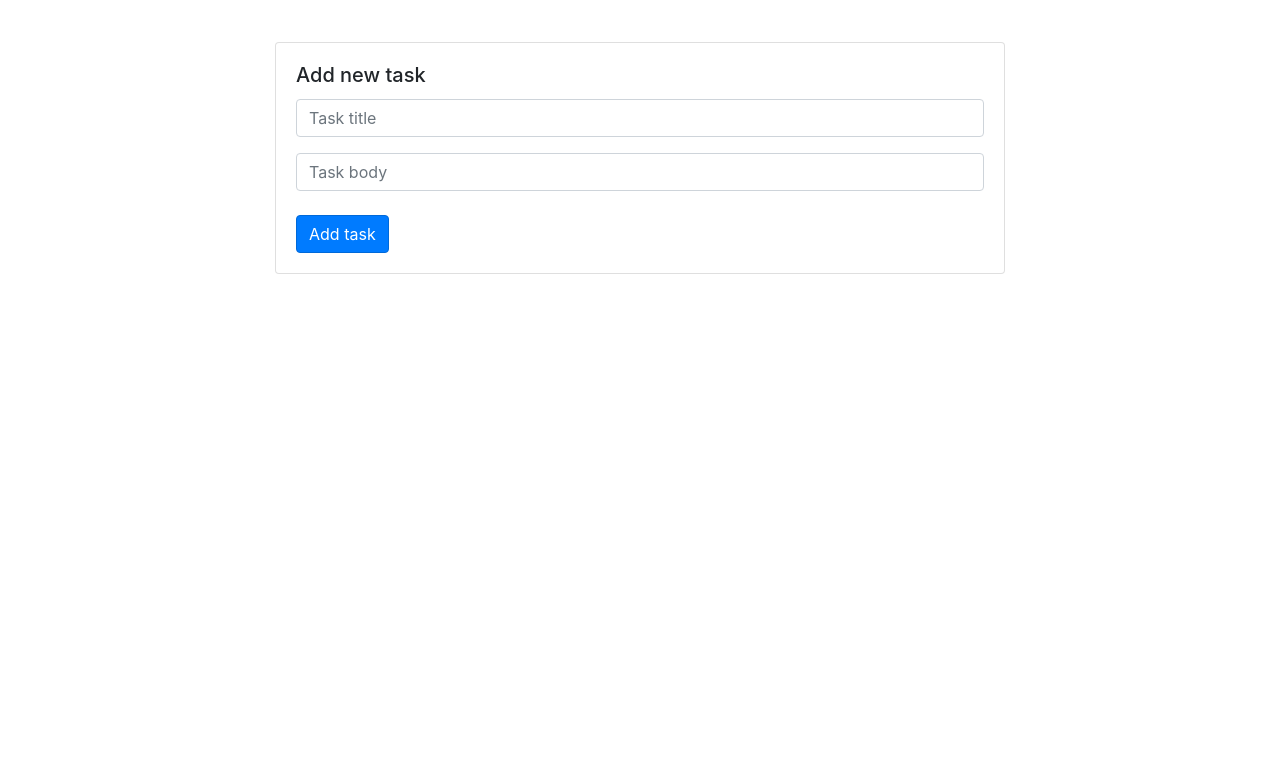
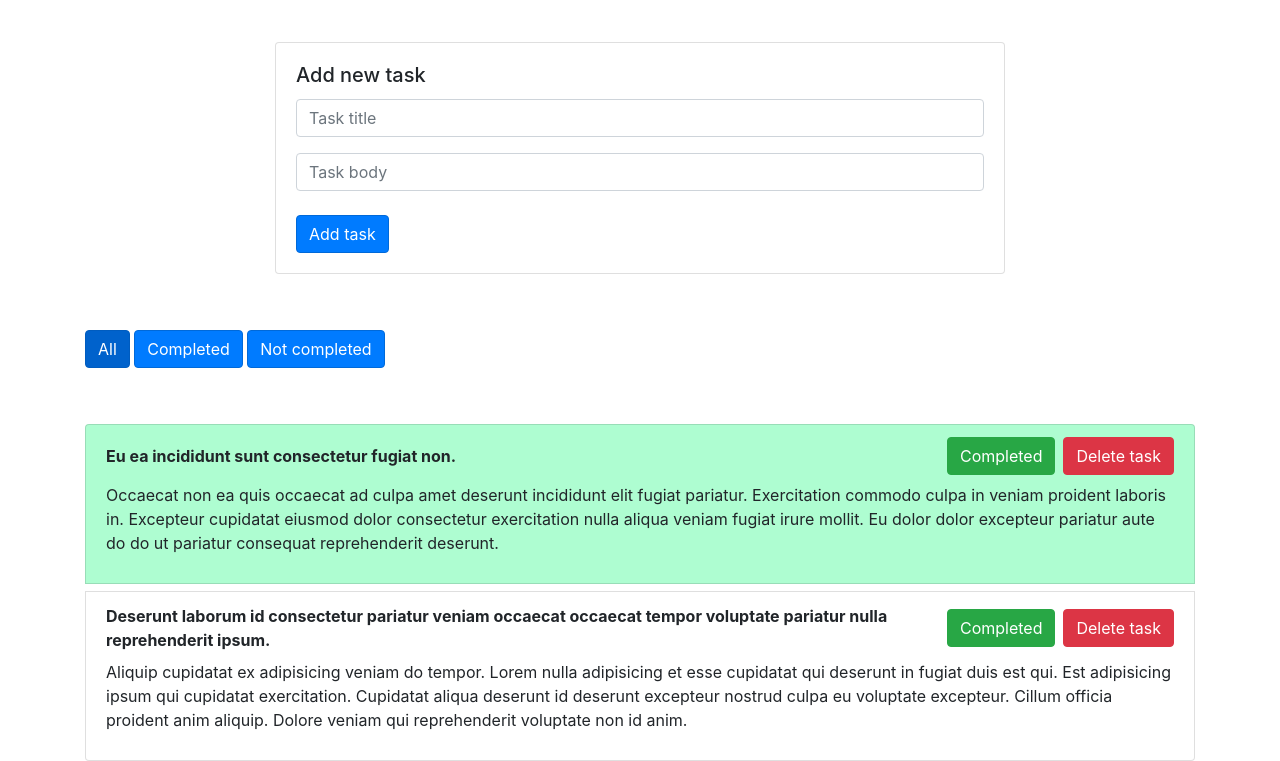
Before and after one commit to Bend29/lessons, a plain HTML site: page todoList/index.html in a window 1280 px wide. Shown: the part 62-823 px from the top of the page. Before the commit the page ends 800 px from the top, so only its background shows below. Drawn offline with nearby package versions, Linux system fonts and the light colour scheme.

Commit message:
Добавлены фильтры и кнопка Завершена

```diff
--- a/todoList/index.html
+++ b/todoList/index.html
@@ -1,16 +1,16 @@
 <!DOCTYPE html>
 <html lang="en">
 <head>
-    <meta charset="UTF-8" />
-    <meta name="viewport" content="width=device-width, initial-scale=1.0" />
-    <meta http-equiv="X-UA-Compatible" content="ie=edge" />
+    <meta charset="UTF-8"/>
+    <meta name="viewport" content="width=device-width, initial-scale=1.0"/>
+    <meta http-equiv="X-UA-Compatible" content="ie=edge"/>
     <link
             rel="stylesheet"
             href="https://stackpath.bootstrapcdn.com/bootstrap/4.3.1/css/bootstrap.min.css"
             integrity="sha384-ggOyR0iXCbMQv3Xipma34MD+dH/1fQ784/j6cY/iJTQUOhcWr7x9JvoRxT2MZw1T"
             crossorigin="anonymous"
     />
-    <link rel="stylesheet" href="styles.css" />
+    <link rel="stylesheet" href="styles.css"/>
     <title>To Do List</title>
 </head>
 <body>
@@ -52,8 +52,16 @@
                         </form>
                     </div>
                 </div>
+                <div class="mt-2 js-text-message text-danger"></div>
             </div>
         </div>
+    </div>
+</div>
+<div class="container mt-5">
+    <div class="filter-nav js-filters-nav">
+        <button class="btn btn-primary active js-filter-btn" data-filter="all">All</button>
+        <button class="btn btn-primary js-filter-btn" data-filter="is-completed">Completed</button>
+        <button class="btn btn-primary js-filter-btn" data-filter="not-completed">Not completed</button>
     </div>
 </div>
 <div class="tasks-list-section mt-5">
--- a/todoList/styles.css
+++ b/todoList/styles.css
@@ -71,3 +71,10 @@ body {
   border-color: var(--input-focus-border-color);
   box-shadow: var(--input-focus-box-shadow);
 }
+
+.item-list {
+    transition: background-color .3s;
+}
+.item-list.completed {
+    background-color: #aefdd1;
+}
--- a/todoList/todoList.js
+++ b/todoList/todoList.js
@@ -1,9 +1,27 @@
-const tasks = [];
+const tasks = [
+    {
+        _id: '5d2ca9e2e03d40b326596aa7',
+        completed: true,
+        body:
+            'Occaecat non ea quis occaecat ad culpa amet deserunt incididunt elit fugiat pariatur. Exercitation commodo culpa in veniam proident laboris in. Excepteur cupidatat eiusmod dolor consectetur exercitation nulla aliqua veniam fugiat irure mollit. Eu dolor dolor excepteur pariatur aute do do ut pariatur consequat reprehenderit deserunt.\r\n',
+        title: 'Eu ea incididunt sunt consectetur fugiat non.',
+    },
+    {
+        _id: '5d2ca9e29c8a94095c1288e0',
+        completed: false,
+        body:
+            'Aliquip cupidatat ex adipisicing veniam do tempor. Lorem nulla adipisicing et esse cupidatat qui deserunt in fugiat duis est qui. Est adipisicing ipsum qui cupidatat exercitation. Cupidatat aliqua deserunt id deserunt excepteur nostrud culpa eu voluptate excepteur. Cillum officia proident anim aliquip. Dolore veniam qui reprehenderit voluptate non id anim.\r\n',
+        title:
+            'Deserunt laborum id consectetur pariatur veniam occaecat occaecat tempor voluptate pariatur nulla reprehenderit ipsum.',
+    },
+];
 
 (function (arrOfTasks) {
+
     const objOfTask = arrOfTasks.reduce((acc, task) => {
         acc[task._id] = task;
         return acc;
+
     }, {});
 
     // цвета для тем
@@ -76,20 +94,24 @@ const tasks = [];
 
     let lastSelectedTheme = localStorage.getItem('app_theme') || 'default';
     setTheme(lastSelectedTheme);
+
     //elements UI
     const listContainer = document.querySelector('.tasks-list-section .list-group');
-
     const form = document.forms['addTask'];
     const inputTitle = form.elements['title'];
     const inputBody = form.elements['body'];
     const themeSelect = document.getElementById('themeSelect');
+    const filters = document.querySelector('.js-filters-nav');
+    const filterBtn = filters.querySelectorAll('.js-filter-btn');
 
     renderAllTasks(objOfTask);
 
     //events
     form.addEventListener('submit', onFormSubmitHandler);
     listContainer.addEventListener('click', onDeleteHandler);
+    listContainer.addEventListener('click', onCompletedHandler);
     themeSelect.addEventListener('change', onThemeSelectHandler);
+    filters.addEventListener('click', filterTasksHandler);
 
     function renderAllTasks(tasksList) {
         if (!tasksList) {
@@ -102,34 +124,57 @@ const tasks = [];
         Object.values(tasksList).forEach(task => {
             const li = listItemTemplate(task);
             fragment.appendChild(li);
+            if (task.completed === true) {
+                li.classList.add('completed');
+                checkTaskOfCompleted(li.dataset.taskId, li);
+            }
         });
 
         listContainer.appendChild(fragment);
-
+        filterTasks();
+        setMessage();
     }
 
-    function listItemTemplate({_id, title, body} = {}) {
+    function listItemTemplate({_id, title, body, completed} = {}) {
         const li = document.createElement('li');
         li.classList.add(
+            'item-list',
+            'js-item-list',
             'list-group-item',
-            'd-flex',
             'align-items-center',
             'flex-wrap',
             'mt-2'
         );
 
         li.setAttribute('data-task-id', _id);
+        if (completed === true) {
+            setAttributeCompleted(li, 'is-completed');
+        } else {
+            setAttributeCompleted(li, 'not-completed');
+        }
+
+
         const span = document.createElement('span');
         span.textContent = title;
         span.style.fontWeight = 'bold';
+        span.style.width = '75%';
 
         const button = document.createElement('button');
         button.textContent = 'Delete task';
         button.classList.add(
             'btn',
             'btn-danger',
+            'js-delete-btn'
+        );
+
+        const checkButton = document.createElement('button');
+        checkButton.textContent = 'Сompleted';
+        checkButton.classList.add(
+            'btn',
             'ml-auto',
-            'delete-btn'
+            'btn-success',
+            'mr-2',
+            'js-completed-btn'
         );
 
         const article = document.createElement('p');
@@ -138,9 +183,12 @@ const tasks = [];
             'mt-2',
             'w-100'
         );
+
         li.appendChild(span);
+        li.appendChild(checkButton);
         li.appendChild(button);
         li.appendChild(article);
+        setMessage();
 
         return li;
     }
@@ -157,7 +205,10 @@ const tasks = [];
         const task = createNewTask(titleValue, bodyValue);
         const listItem = listItemTemplate(task);
         listContainer.insertAdjacentElement('afterbegin', listItem);
+        setMessage();
         form.reset();
+        filterTasks();
+
     }
 
     function createNewTask(title, body) {
@@ -168,6 +219,7 @@ const tasks = [];
             _id: `task-${Math.random()}`
         };
         objOfTask[newTask._id] = newTask;
+
         return {...newTask};
     }
 
@@ -176,16 +228,18 @@ const tasks = [];
         const isConfirm = confirm(`Удалить задачу ${title}?`);
         if (!isConfirm) return isConfirm;
         delete objOfTask[id];
+
         return isConfirm;
     }
 
     function deleteTaskFromHtml(confirmed, el) {
         if (!confirmed) return;
         el.remove();
+        setMessage();
     }
 
     function onDeleteHandler({target}) {
-        if (target.classList.contains('delete-btn')) {
+        if (target.classList.contains('js-delete-btn')) {
             const parent = target.closest('[data-task-id]');
             const id = parent.dataset.taskId;
             const confirmed = deleteTask(id);
@@ -193,7 +247,50 @@ const tasks = [];
         }
     }
 
-    function onThemeSelectHandler(e) {
+    /**
+     * меняем значение ключа completed
+     * @param id - id задачи
+     * @param value - значение true/false
+     */
+    function changeCompletion(id, value) {
+        objOfTask[id].completed = value;
+
+    }
+
+    /**
+     * в зависимости от наличия класса меняем значение ключа completed
+     * @param id - id задачи
+     */
+
+    function checkTaskOfCompleted(id, element) {
+        element.classList.contains('completed') ? changeCompletion(id, true) : changeCompletion(id, false);
+    }
+
+    function setAttributeCompleted(elem, value) {
+        elem.setAttribute('data-task-completed', value);
+        filterTasks();
+    }
+
+    /**
+     * обработчик клика по кнопке отметки о выполнении
+     * @param target - параметр event
+     */
+    function onCompletedHandler({target}) {
+        if (target.classList.contains('js-completed-btn')) {
+            const parent = target.closest('[data-task-id]');
+            const id = parent.dataset.taskId;
+            parent.classList.toggle('completed');
+            checkTaskOfCompleted(id, parent);
+            if (parent.classList.contains('completed')) {
+                setAttributeCompleted(parent, 'is-completed');
+            } else {
+                setAttributeCompleted(parent, 'not-completed');
+            }
+
+        }
+    }
+
+    function onThemeSelectHandler() {
         const selectedTheme = themeSelect.value;
         const isConfirmed = confirm(`Вы действительно хотите изменить тему на ${selectedTheme}?`);
         if (!isConfirmed) {
@@ -205,11 +302,49 @@ const tasks = [];
         localStorage.setItem('app_theme', selectedTheme);
     }
 
+
+    function filterTasksHandler({target}) {
+        for (let i = 0; i < filterBtn.length; i++) {
+            filterBtn[i].classList.remove('active');
+        }
+        target.classList.add('active');
+        filterTasks();
+    }
+
+    function filterTasks() {
+        const listItem = document.querySelectorAll('.js-item-list');
+        const dataValue = filters.querySelector('.js-filter-btn.active').getAttribute('data-filter');
+        for (let i = 0; i < listItem.length; i++) {
+            if (listItem[i].getAttribute('data-task-completed') !== dataValue) {
+                listItem[i].style.display = 'none';
+            } else {
+                listItem[i].style.display = 'flex';
+            }
+            if(dataValue === 'all') {
+                listItem[i].style.display = 'flex';
+            }
+        }
+    }
+
     function setTheme(name) {
         const selectedThemeObj = themes[name];
-       Object.entries(selectedThemeObj).forEach(([key, value]) => {
-          document.documentElement.style.setProperty(key, value);
-       });
+        Object.entries(selectedThemeObj).forEach(([key, value]) => {
+            document.documentElement.style.setProperty(key, value);
+        });
     }
 
+    function setMessage() {
+        const textMessage = document.querySelector('.js-text-message');
+        const listItem = document.querySelectorAll('.js-item-list');
+        if (!listItem.length) {
+            textMessage.textContent = 'Создайте задачу';
+            filters.style.display = 'none'
+        } else {
+            textMessage.textContent = '';
+            filters.style.display = 'block';
+        }
+        return textMessage;
+    }
+
+
 })(tasks);
```
